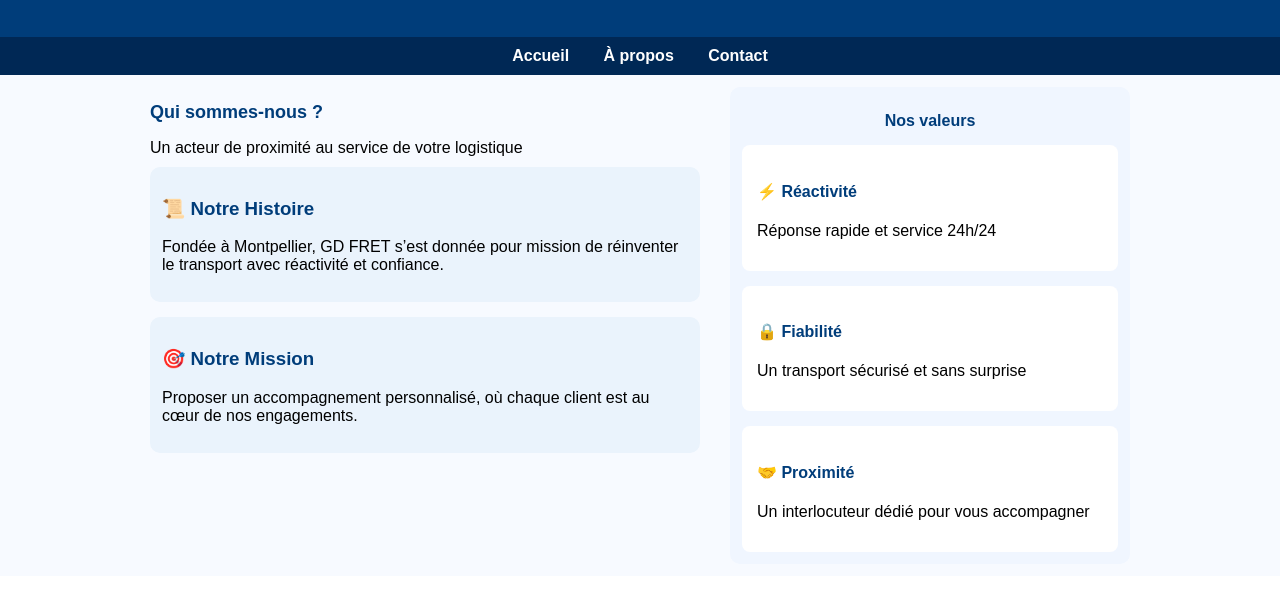
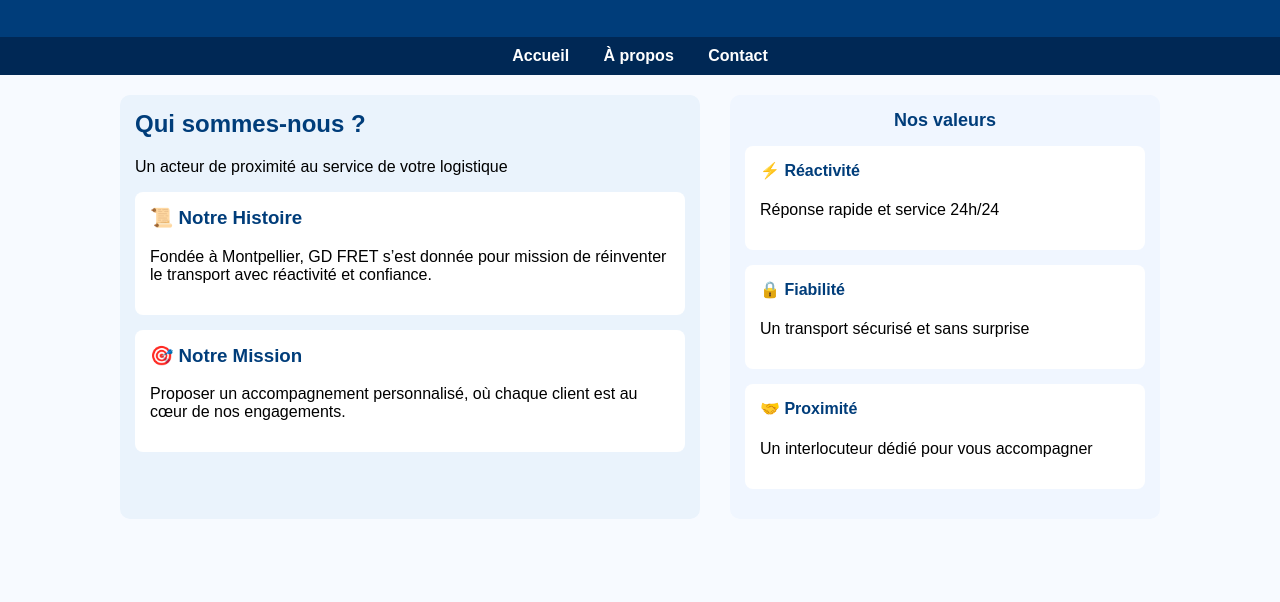
Before and after one commit to dionysos347/site-gdfret, a plain HTML site: page a-propos.html in a window 1280 px wide. Shown: the part 164-766 px from the top of the page. Drawn offline with Linux system fonts and the light colour scheme.

Commit message:
Update a-propos.html

```diff
--- a/a-propos.html
+++ b/a-propos.html
@@ -1,71 +1,145 @@
-
 <!DOCTYPE html>
 <html lang="fr">
 <head>
-        <meta charset="UTF-8">
+  <meta charset="UTF-8" />
+  <meta name="viewport" content="width=device-width, initial-scale=1.0" />
   <title>À propos de GD FRET</title>
+  <style>
+    body {
+      margin: 0;
+      font-family: Arial, sans-serif;
+      background-color: #f7faff;
+    }
+
+    header {
+      background-color: #003D7A;
+      color: white;
+      padding: 30px 0;
+      text-align: center;
+    }
+
+    nav {
+      background-color: #002855;
+      padding: 10px 0;
+      text-align: center;
+    }
+
+    nav a {
+      color: white;
+      margin: 0 15px;
+      text-decoration: none;
+      font-weight: bold;
+    }
+
+    main {
+      padding: 20px;
+      display: flex;
+      flex-wrap: wrap;
+      justify-content: center;
+      gap: 30px;
+    }
+
+    .bloc,
+    .valeurs {
+      background: #eaf3fc;
+      padding: 15px;
+      border-radius: 10px;
+      flex: 1 1 300px;
+    }
+
+    .bloc {
+      max-width: 550px;
+    }
+
+    .valeurs {
+      max-width: 400px;
+      background-color: #f0f6ff;
+    }
+
+    .valeurs h2 {
+      text-align: center;
+      color: #003D7A;
+      font-size: 18px;
+    }
+
+    .valeur {
+      background: white;
+      padding: 15px;
+      border-radius: 8px;
+      margin-bottom: 15px;
+    }
+
+    .valeur h4 {
+      color: #003D7A;
+      margin-top: 0;
+    }
+
+    h2, h3 {
+      color: #003D7A;
+      margin-top: 0;
+    }
+
+    @media screen and (max-width: 768px) {
+      main {
+        flex-direction: column;
+        padding: 15px;
+      }
+
+      .bloc, .valeurs {
+        max-width: 100%;
+      }
+    }
+  </style>
 </head>
-    <body style="margin:0;font-family:sans-serif;">
+<body>
 
-    <header style="background-color:#003D7A; color:white; padding:30px 0; text-align:center;">
-        <img src="logo.png" alt="GD FRET Logo" style="height:80px;"><br>
+  <header>
+    <img src="logo.png" alt="GD FRET Logo" style="height:80px;" /><br />
     <h1 style="margin:10px 0;">À propos de GD FRET</h1>
   </header>
-    <nav style="background-color:#002855; padding:10px 0; text-align:center;">
-        <a href="index.html" style="color:white; margin:0 15px; text-decoration:none; font-weight:bold;">Accueil</a>
-        <a href="a-propos.html" style="color:white; margin:0 15px; text-decoration:none; font-weight:bold;">À propos</a>
-        <a href="contact.html" style="color:white; margin:0 15px; text-decoration:none; font-weight:bold;">Contact</a>
+
+  <nav>
+    <a href="index.html">Accueil</a>
+    <a href="a-propos.html">À propos</a>
+    <a href="contact.html">Contact</a>
   </nav>
 
+  <main>
+    <!-- Colonne gauche -->
+    <div class="bloc">
+      <h2>Qui sommes-nous ?</h2>
+      <p>Un acteur de proximité au service de votre logistique</p>
 
-
-
-
-<main style="font-family: Arial, sans-serif; padding: 12px; background-color: #f7faff;">
-    <div style="display: flex; flex-wrap: wrap; gap: 30px; justify-content: center; align-items: flex-start;">
-
-        <!-- Colonne Gauche -->
-        <div style="flex: 1; min-width: 300px; max-width: 550px;">
-            <h2 style="color: #003D7A; font-size: 18px;">Qui sommes-nous ?</h2>
-            <p style="margin-bottom: 10px;">Un acteur de proximité au service de votre logistique</p>
-
-            <div style="background: #eaf3fc; padding: 12px; border-radius: 10px; margin-bottom: 15px;">
-                <h3 style="color: #003D7A;">📜 Notre Histoire</h3>
+      <div class="valeur">
+        <h3>📜 Notre Histoire</h3>
         <p>Fondée à Montpellier, GD FRET s’est donnée pour mission de réinventer le transport avec réactivité et confiance.</p>
       </div>
 
-            <div style="background: #eaf3fc; padding: 12px; border-radius: 10px;">
-                <h3 style="color: #003D7A;">🎯 Notre Mission</h3>
+      <div class="valeur">
+        <h3>🎯 Notre Mission</h3>
         <p>Proposer un accompagnement personnalisé, où chaque client est au cœur de nos engagements.</p>
       </div>
     </div>
 
-        <!-- Colonne Droite -->
-        <div style="flex: 1; min-width: 300px; max-width: 400px;">
-            <div style="background-color: #f0f6ff; padding: 12px; border-radius: 10px;">
-                <h2 style="color: #003D7A; font-size: 16px; text-align: center;">Nos valeurs</h2>
-                <div style="margin-top: 15px;">
-                    <div style="margin-bottom: 15px; background:white; padding:15px; border-radius:8px;">
-                        <h4 style="color: #003D7A;">⚡ Réactivité</h4>
+    <!-- Colonne droite -->
+    <div class="valeurs">
+      <h2>Nos valeurs</h2>
+
+      <div class="valeur">
+        <h4>⚡ Réactivité</h4>
         <p>Réponse rapide et service 24h/24</p>
       </div>
-                    <div style="margin-bottom: 15px; background:white; padding:15px; border-radius:8px;">
-                        <h4 style="color: #003D7A;">🔒 Fiabilité</h4>
+
+      <div class="valeur">
+        <h4>🔒 Fiabilité</h4>
         <p>Un transport sécurisé et sans surprise</p>
       </div>
-                    <div style="background:white; padding:15px; border-radius:8px;">
-                        <h4 style="color: #003D7A;">🤝 Proximité</h4>
+
+      <div class="valeur">
+        <h4>🤝 Proximité</h4>
         <p>Un interlocuteur dédié pour vous accompagner</p>
       </div>
     </div>
-            </div>
-        </div>
-
-    </div>
   </main>
-
-
-
-
 </body>
 </html>
```
Lines whose indentation alone changed are shown as unchanged.
